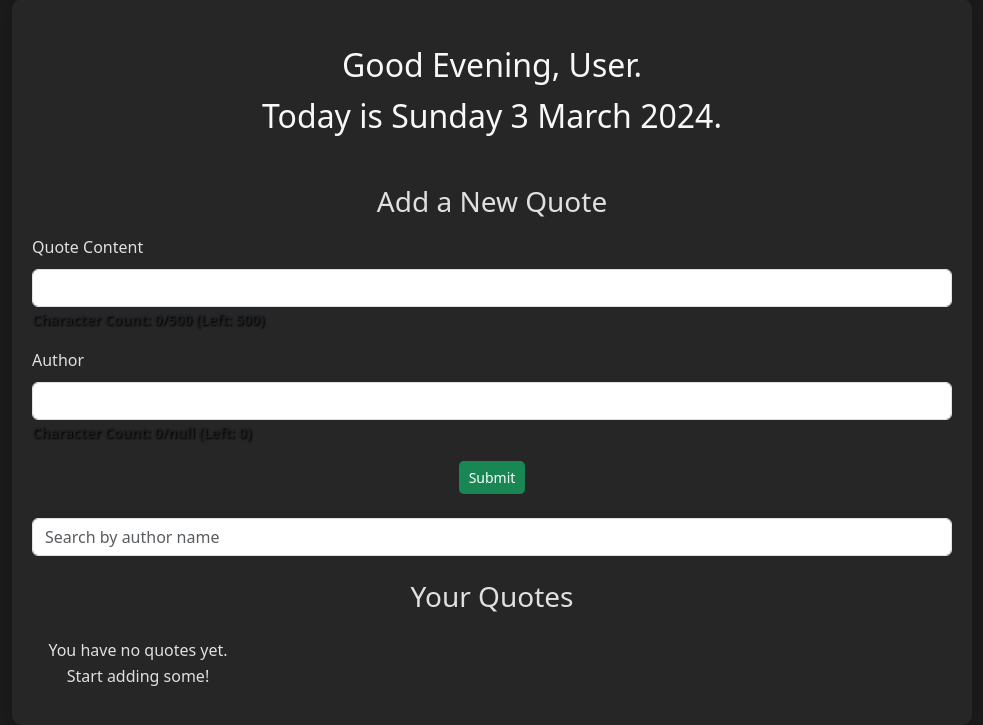
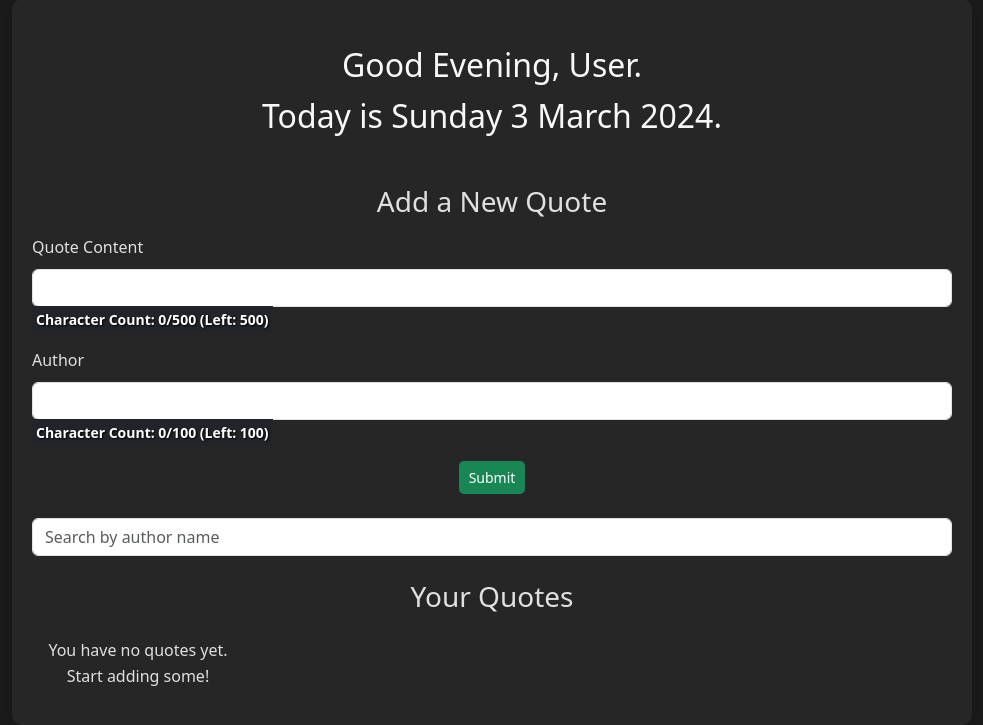
Before and after one commit to CroftsDeveloper/Quote_Diary, a Flask app: page /dashboard in a window 1280 px wide. Shown: the part 107-832 px from the top of the page, without its empty margins (148-1131 px from the left). Run offline with Flask 3, Linux system fonts and the light colour scheme; the visitor is signed in with stand-in values (Sample User, id 1); data that the repository does not hold is empty; some libraries are stand-ins or nearby versions.

Commit message:
Enhance character count visibility with Bootstrap classes
-  Apply Bootstrap's text-white and bg-dark classes, along with padding (p-1), directly within the HTML to enhance contrast

```diff
--- a/templates/dashboard.html
+++ b/templates/dashboard.html
@@ -22,8 +22,8 @@
                     <div class="form-group mb-3">
                         <label for="quoteContent" class="form-label">Quote Content</label>
                         <input type="text" name="content" class="form-control" id="quoteContent" maxlength="500" aria-describedby="quoteContentError">
-                        <!-- Override text color for character count -->
-                        <small id="contentCharCount" class="form-text text-muted" style="color: white;">Character Count: 0/500</small>
+                        <!-- Enhanced visibility for character count using Bootstrap -->
+                        <small id="contentCharCount" class="form-text text-white bg-dark p-1">Character Count: 0/500</small>
                         <!-- Displays errors for quote content -->
                         {% if form.content.errors %}
                             <div id="quoteContentError" class="alert alert-danger" role="alert">
@@ -34,9 +34,9 @@
                     <!-- Input for author's name (also tracks character count) -->
                     <div class="form-group mb-3">
                         <label for="authorInput" class="form-label">Author</label>
-                        <input type="text" name="author" class="form-control" id="authorInput" aria-describedby="authorInputError">
-                        <!-- Override text color for character count -->
-                        <small id="authorCharCount" class="form-text text-muted" style="color: white;">Character Count: 0/100</small>
+                        <input type="text" name="author" class="form-control" id="authorInput" maxlength="100" aria-describedby="authorInputError">
+                        <!-- Enhanced visibility for character count using Bootstrap -->
+                        <small id="authorCharCount" class="form-text text-white bg-dark p-1">Character Count: 0/100</small>
                         <!-- Displays errors for author input -->
                         {% if form.author.errors %}
                             <div id="authorInputError" class="alert alert-danger" role="alert">
```
